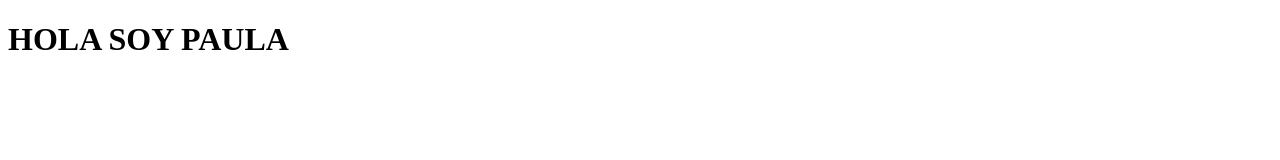
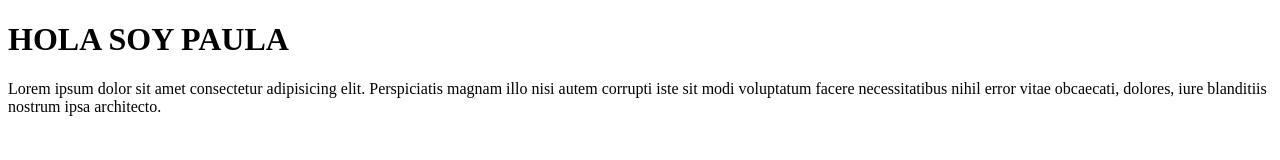
Before and after one commit to omolinsc/AMONGUS, a plain HTML site: page paula.html in a window 1280 px wide. Drawn offline with Linux system fonts and the light colour scheme.

Commit message:
first commit

```diff
--- a/paula.html
+++ b/paula.html
@@ -9,6 +9,13 @@
 <body>
 
     <h1>HOLA SOY PAULA</h1>
+    <section>
+        <p>Lorem ipsum dolor sit amet consectetur adipisicing elit. Perspiciatis magnam illo nisi autem corrupti iste
+            sit modi voluptatum facere necessitatibus nihil error vitae obcaecati, dolores,
+            iure blanditiis nostrum ipsa architecto.
+        </p>
+    </section>
+
 
 </body>
 </html>
```
